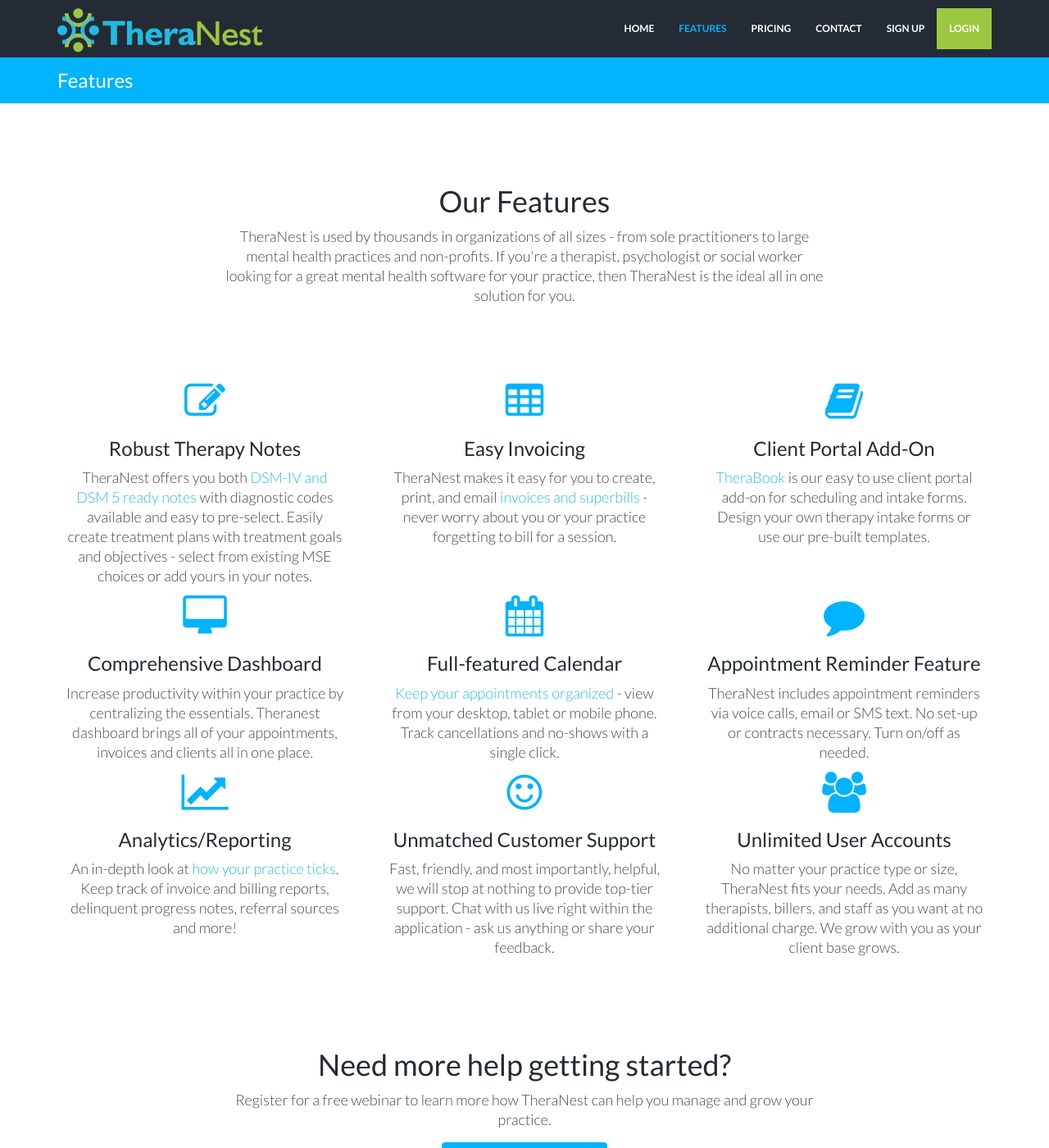
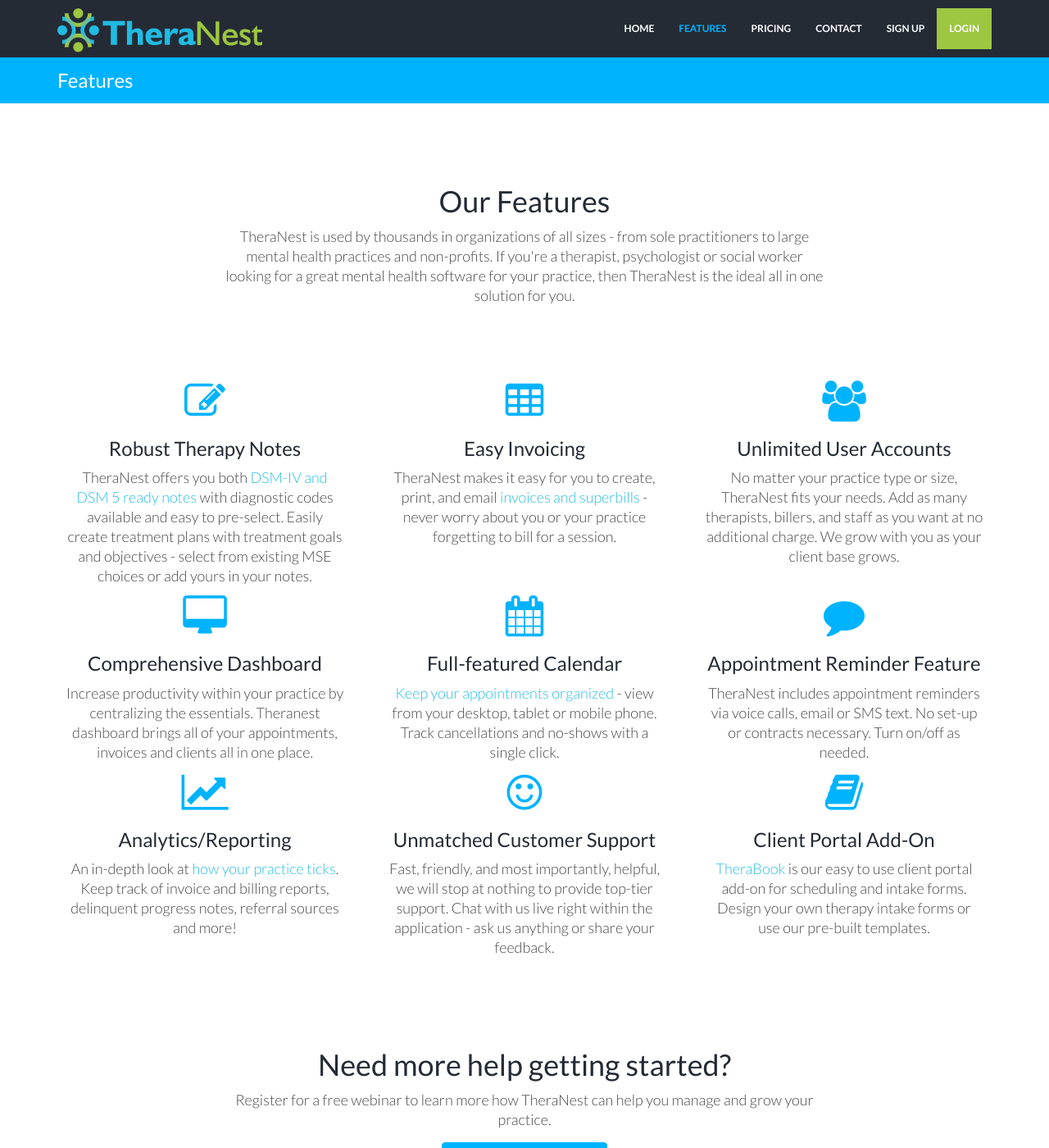
Before and after one commit to kaylacille/theranest-update, a Jekyll site: the page built from features.html, in a window 1280 px wide and 1400 px high. Shown: the whole window at 82% size. Built offline with Jekyll 4.4.1, drawn with Linux system fonts in a browser that asks for light colours; nearby versions of some CDN libraries.

Commit message:
update features page

```diff
--- a/features.html
+++ b/features.html
@@ -26,9 +26,9 @@
             <p>TheraNest makes it easy for you to create, print, and email <a href="{{"/features-client-billing-management/" | prepend: site.baseurl }}">invoices and superbills</a> - never worry about you or your practice forgetting to bill for a session.</p>
         </div>
         <div class="col-lg-4">
-            <i class="fa fa-book"></i>
-            <h2>Client Portal Add-On</h2>
-            <p><a href="{{"/features-client-portal/" | prepend: site.baseurl }}">TheraBook</a> is our easy to use client portal add-on for scheduling and intake forms. Design your own therapy intake forms or use our pre-built templates.</p>
+            <i class="fa fa-users"></i>
+            <h2>Unlimited User Accounts</h2>
+            <p>No matter your practice type or size, TheraNest fits your needs. Add as many therapists, billers, and staff as you want at no additional charge. We grow with you as your client base grows.</p>
         </div>
     </div><! --/row -->
 
@@ -62,9 +62,9 @@
             <p>Fast, friendly, and most importantly, helpful, we will stop at nothing to provide top-tier support. Chat with us live right within the application - ask us anything or share your feedback.</p>
         </div>
         <div class="col-lg-4">
-            <i class="fa fa-users"></i>
-            <h2>Unlimited User Accounts</h2>
-            <p>No matter your practice type or size, TheraNest fits your needs. Add as many therapists, billers, and staff as you want at no additional charge. We grow with you as your client base grows.</p>
+            <i class="fa fa-book"></i>
+            <h2>Client Portal Add-On</h2>
+            <p><a href="{{"/features-client-portal/" | prepend: site.baseurl }}">TheraBook</a> is our easy to use client portal add-on for scheduling and intake forms. Design your own therapy intake forms or use our pre-built templates.</p>
         </div>
     </div><! --/row -->
 </div><! --/container -->
```
